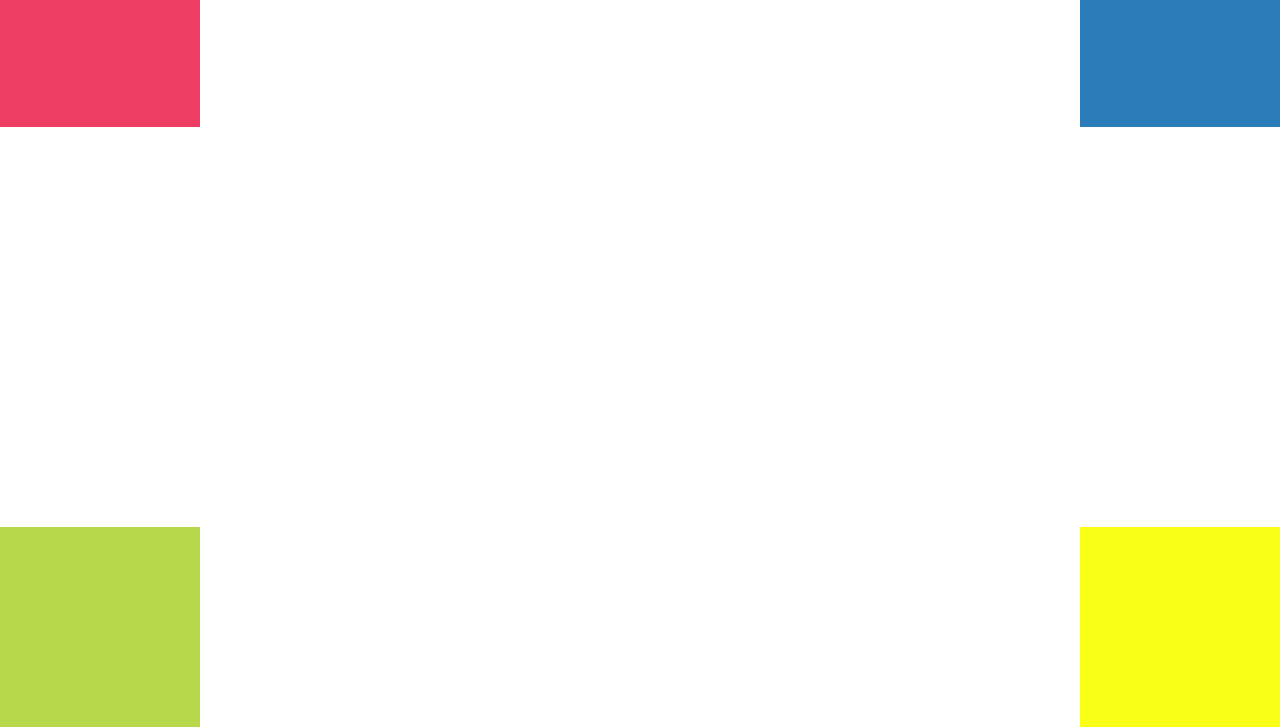
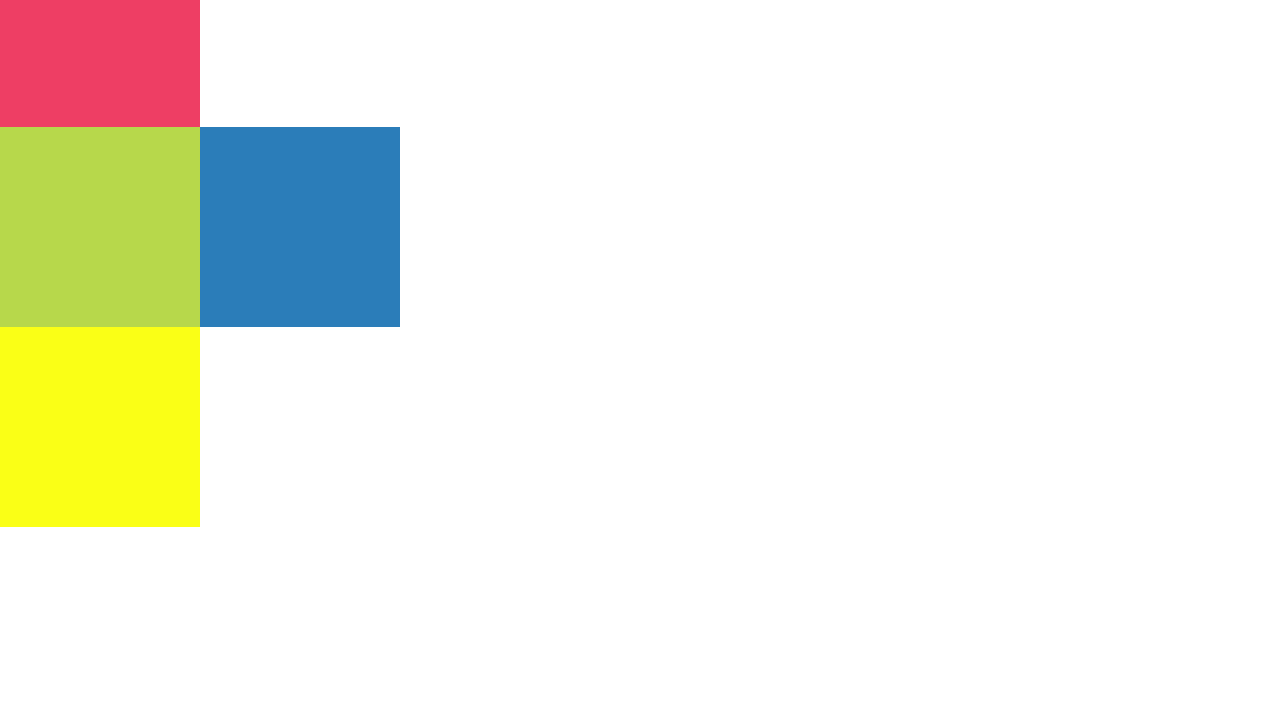
Before and after one commit to itzelJimenez/CSS-positioning, a plain HTML site: page index.html in a window 1280 px wide. Shown: the part 73-800 px from the top of the page. Drawn offline with Linux system fonts and the light colour scheme.

Commit message:
position absolute en #azul/Desafío IV

```diff
--- a/assets/css/main.css
+++ b/assets/css/main.css
@@ -9,25 +9,19 @@ body{
 .caja{
 	width: 200px;
 	height: 200px;
-	position: absolute;
 }
 #rosa{
 	background-color: #EE3E64;
-	left: 0px;
-	top: 0px;
 }
 #azul{
 	background-color: #2B7DB9;
-	right: 0px;
-	top: 0px;
+	position: absolute;
+	top: 200px;
+	left: 200px;
 }
 #verde{
 	background-color: #B7D84B;
-	left: 0px;
-	bottom: 0px;
 }
 #amarillo{
 	background-color: #FAFF16;
-	right: 0px;
-	bottom: 0px;
 }
--- a/index.html
+++ b/index.html
@@ -6,7 +6,6 @@
 		<meta charset="utf-8">
 	</head>
 	<body>
-		<h1>Ejercicio Guiado-Positioning</h1>
 		<div class="contenedor">
 			<div class="caja" id="rosa"></div>
 			<div class="caja" id="azul"></div>
```
